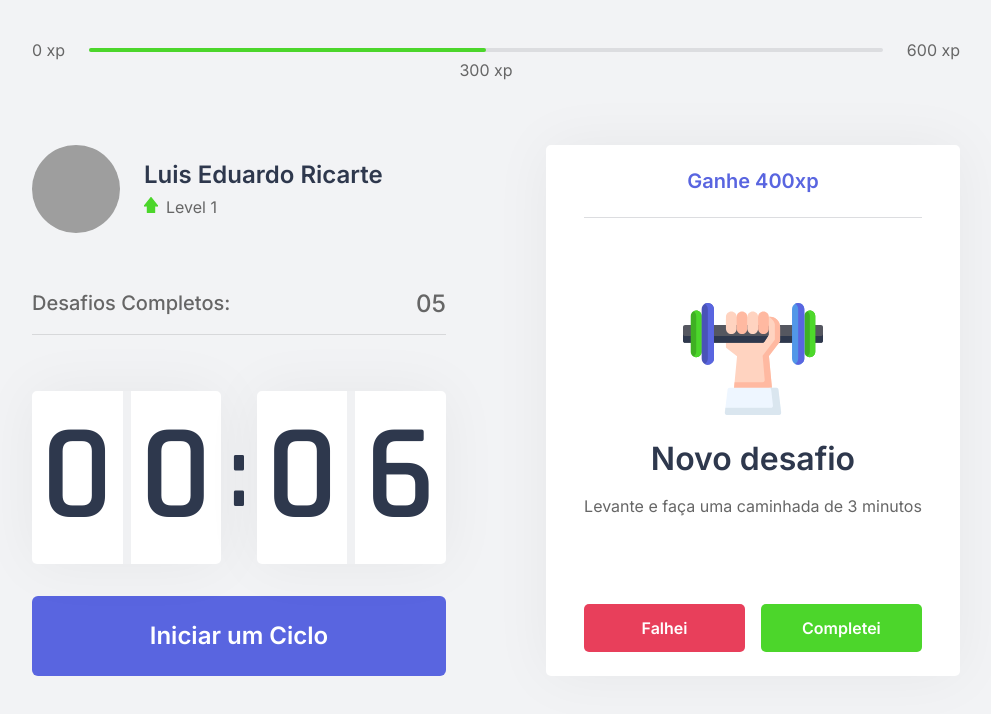
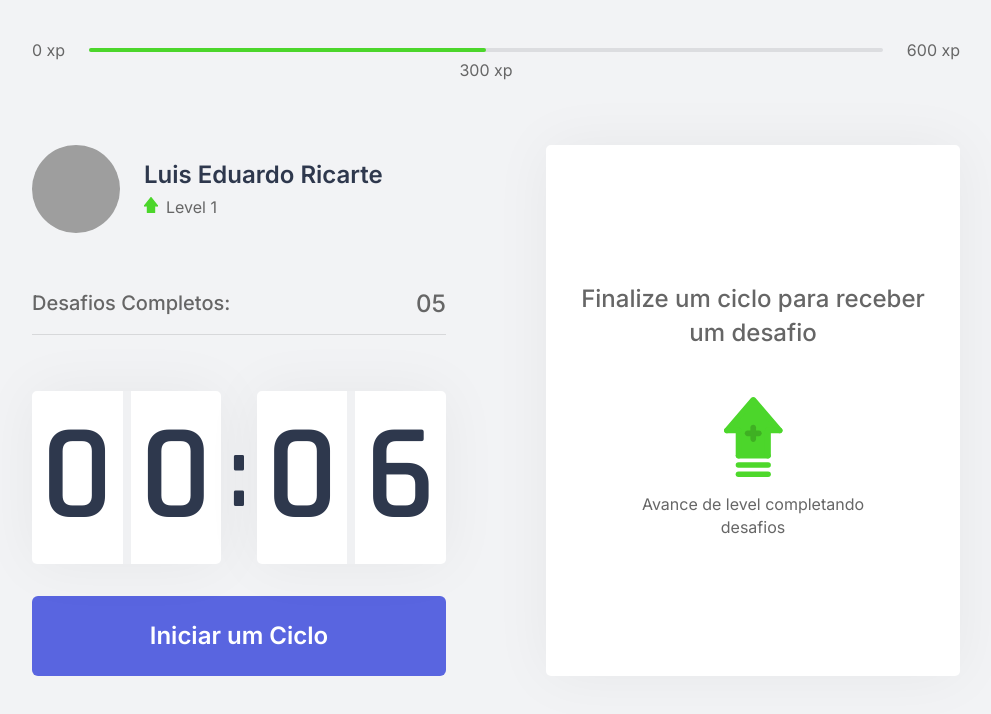
Before and after one commit to luisricarte/move.it, a Next.js app: page / in a window 1280 px wide. Shown: the top 714 px of the page, without its empty margins (144-1135 px from the left). Built offline with nearby package versions, Linux system fonts and the light colour scheme; grey boxes are pictures that could not be loaded.

Commit message:
adicionando XP mock e desafio ativo

```diff
--- a/src/components/ChallengeBox/index.tsx
+++ b/src/components/ChallengeBox/index.tsx
@@ -1,24 +1,30 @@
 import { Button } from '../Button';
 import styles from './styles.module.css';
 import stylesButton from '../Button/styles.module.css';
+import { useContext } from 'react';
+import { ChallengesContext } from '@/contexts/ChallengesContext';
 export function ChallengeBox() {
+
+    const { activeChallenge, resetChallenge } = useContext(ChallengesContext)
+
     const hasActiveChallenge = true
     return (
         <div className={styles.challengeBoxContainer}>
             {
-                hasActiveChallenge ? (
+                activeChallenge ? (
                     <div className={styles.challengeActive}>
-                        <header>Ganhe 400xp</header>
+                        <header>{`Ganhe ${activeChallenge.amount}xp`}</header>
 
                         <main>
-                            <img src="icons/body.svg" alt="" />
+                            <img src={`icons/${activeChallenge.type}.svg`} alt="" />
                             <strong>Novo desafio</strong>
-                            <p>Levante e faça uma caminhada de 3 minutos</p>
+                            <p>{activeChallenge.description}</p>
                         </main>
                         <footer>
                             <Button
                                 type='button'
                                 className={stylesButton.challengeFailedButton}
+                                onClick={resetChallenge}
                             >
                                 Falhei
                             </Button>
--- a/src/contexts/ChallengesContext.tsx
+++ b/src/contexts/ChallengesContext.tsx
@@ -1,10 +1,20 @@
 import { createContext, useState, ReactNode } from 'react';
+import challenges from '../../challenges.json';
+
+interface ChallengeMockProps {
+    type: 'body' | 'eye' | string,
+    description: string,
+    amount: number
+}
+
 interface ChallengesContextData {
     level: number,
     currentExperience: number;
     challengesCompleted: number;
     levelUp: () => void;
     startNewChallenge: () => void;
+    activeChallenge: ChallengeMockProps | undefined;
+    resetChallenge: () => void;
 }
 
 type ChallengesProviderProps = {
@@ -17,13 +27,20 @@ export function ChallengesProvider({children}: ChallengesProviderProps) {
     const [level, setLevel] = useState(1);
     const [currentExperience, setCurrentExperience] = useState(0);
     const [challengesCompleted, setChallengesCompleted] = useState(0);
+    const [activeChallenge, setActiveChallenge] = useState<ChallengeMockProps>()
 
     function levelUp(){
         setLevel(level + 1);
     }
 
     function startNewChallenge() {
-        console.log('New Challenge');
+        const randomChallengeIndex = Math.floor(Math.random() * challenges.length);
+        const challenge = challenges[randomChallengeIndex];
+        setActiveChallenge(challenge);
+    }
+
+    function resetChallenge () {
+        setActiveChallenge({type:'',description:'', amount:0});
     }
     return (
 
@@ -33,7 +50,9 @@ export function ChallengesProvider({children}: ChallengesProviderProps) {
                 levelUp,
                 currentExperience,
                 challengesCompleted,
-                startNewChallenge}}>
+                startNewChallenge,
+                activeChallenge,
+                resetChallenge}}>
             {children}
         </ChallengesContext.Provider>
     )
```
